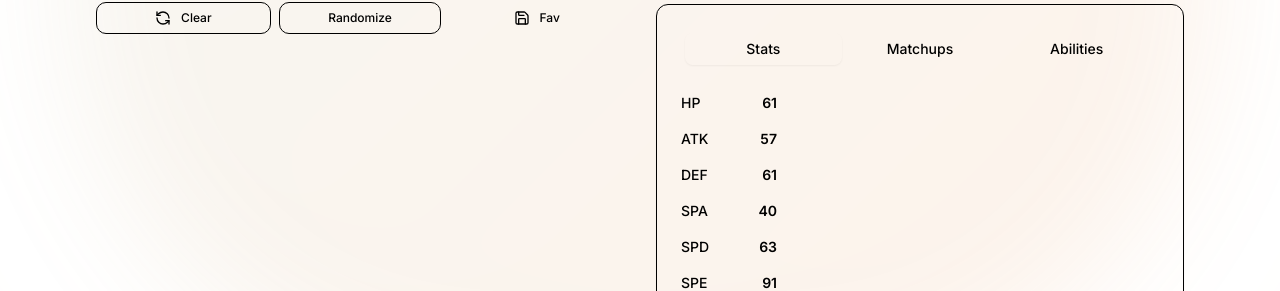
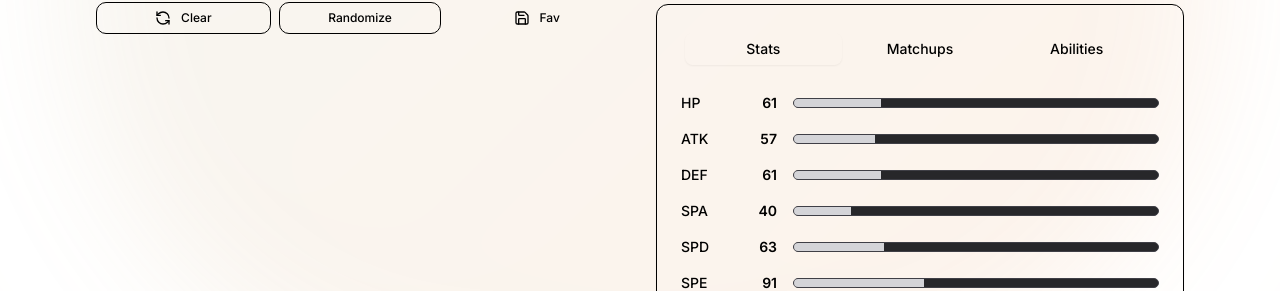
Before and after one commit to rohan19952009/pokemon-fusion-live, a Next.js app: page /generator in a window 1280 px wide. Both pictures are taken after a click on the button "Randomize". Shown: the part 509-800 px from the top of the page. Built offline with nearby package versions, Linux system fonts and the light colour scheme.

Commit message:
fix(ui): inject dynamic tailwind backgrounds to force stat bars into peak contrast visibility

```diff
--- a/components/fusion-stats-card.tsx
+++ b/components/fusion-stats-card.tsx
@@ -8,9 +8,9 @@ function StatBar({ label, value, max = 255 }: { label: string, value: number, ma
     <div className="flex items-center gap-4 text-sm">
       <span className="w-12 font-medium text-muted-foreground">{label}</span>
       <span className="w-8 text-right font-semibold">{value}</span>
-      <div className="flex-1 h-2.5 bg-muted rounded-full overflow-hidden">
+      <div className="flex-1 h-2.5 bg-zinc-200 dark:bg-zinc-800 rounded-full overflow-hidden border border-zinc-300 dark:border-zinc-700">
         <div
-          className="h-full bg-primary"
+          className="h-full bg-zinc-800 dark:bg-zinc-300 transition-all duration-1000 ease-out"
           style={{ width: `${percentage}%` }}
         />
       </div>
```
